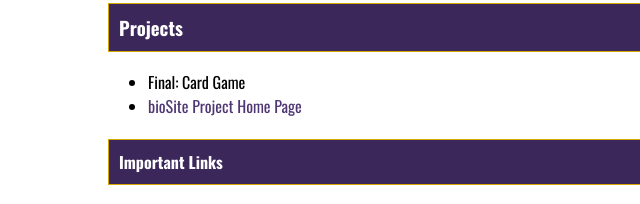
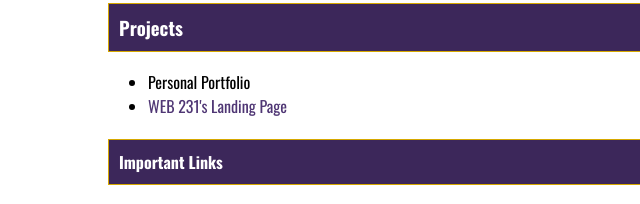
Before and after one commit to KyleHoc/web-330, a plain HTML site: page index.html in a window 1280 px wide. Shown: the part 547-751 px from the top of the page, 0-640 px from the left. Drawn offline with nearby package versions, Linux system fonts and the light colour scheme.

Commit message:
Fixed links

```diff
--- a/index.html
+++ b/index.html
@@ -1,7 +1,7 @@
 <!--Title: index.html
 Author: Kyle Hochdoerfer
 Date: 5/22/23
-Description: Index page for WEB 330
+Description: Landing page for WEB 330
 Note: JavaScript code and theme icon added from:
       https://github.com/buwebdev/web-330/blob/master/week-0/theme.html
 -->
@@ -52,8 +52,8 @@ Note: JavaScript code and theme icon added from:
       <!--Display an unordered list with links to completed projects-->
       <h3>Projects</h3>
       <ul>
-        <li>Final: Card Game</li>
-        <li><a href="https://kylehoc.github.io/bioSite/landing">bioSite Project Home Page</a></li>
+        <li>Personal Portfolio</li>
+        <li><a href="https://kylehoc.github.io/web-231/">WEB 231's Landing Page</a></li>
       </ul>
       <!--Display an unordered list with helpful links for the course-->
       <h4>Important Links</h4>
```
